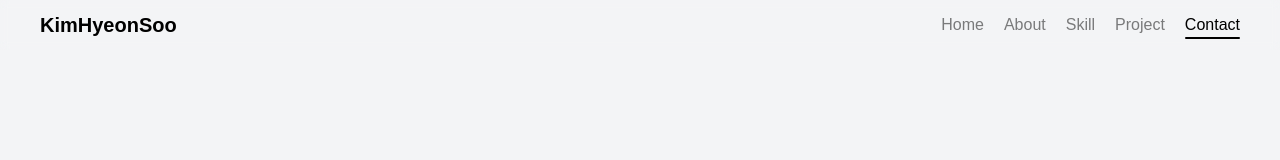
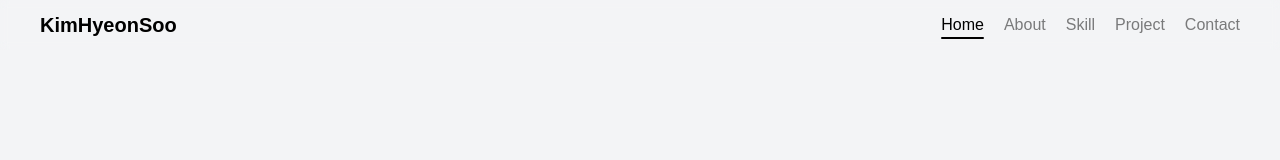
Before and after one commit to gustn1029/my-portfolio, a Next.js app: page /signin in a window 1280 px wide. Shown: the top 160 px of the page. Built offline with nearby package versions, Linux system fonts and the light colour scheme; no server answers.

Commit message:
contact url 변경

```diff
--- a/src/components/navigation/Navigation.tsx
+++ b/src/components/navigation/Navigation.tsx
@@ -10,7 +10,7 @@ const navList: NavigationOption[] = [
   { text: "About", url: "/#about" },
   { text: "Skill", url: "/#skill" },
   { text: "Project", url: "/project" },
-  { text: "Contact", url: "/contact" },
+  { text: "Contact", url: "/#contact" },
 ];
 
 const Navigation = () => {
@@ -32,8 +32,7 @@ const Navigation = () => {
       const foundIndex = navList.findIndex((el) =>
         el.url.includes(currentPath)
       );
-      const contactPath = currentPath.includes("/contact") || currentPath.includes("signin");
-      setSelected(contactPath ? 4 : (foundIndex !== -1 ? foundIndex : 0));
+      setSelected(foundIndex !== -1 ? foundIndex : 0);
     };
 
     pathChange();
```
